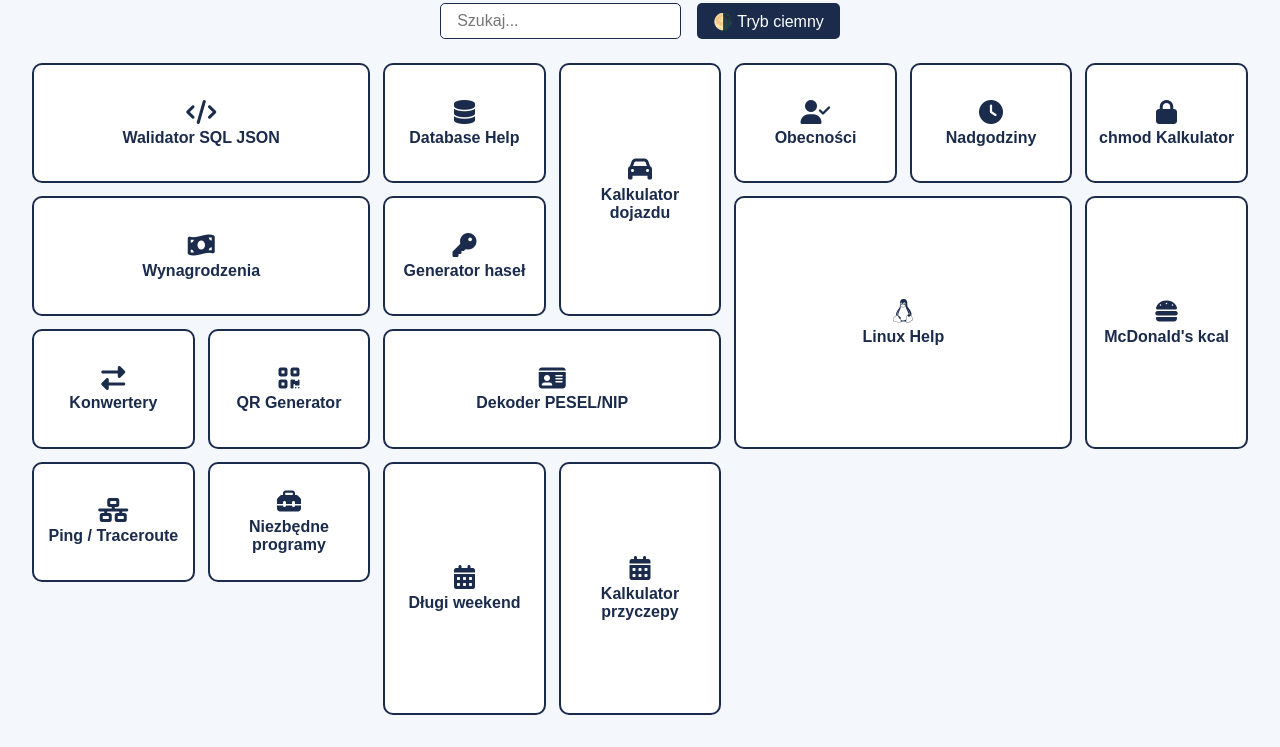
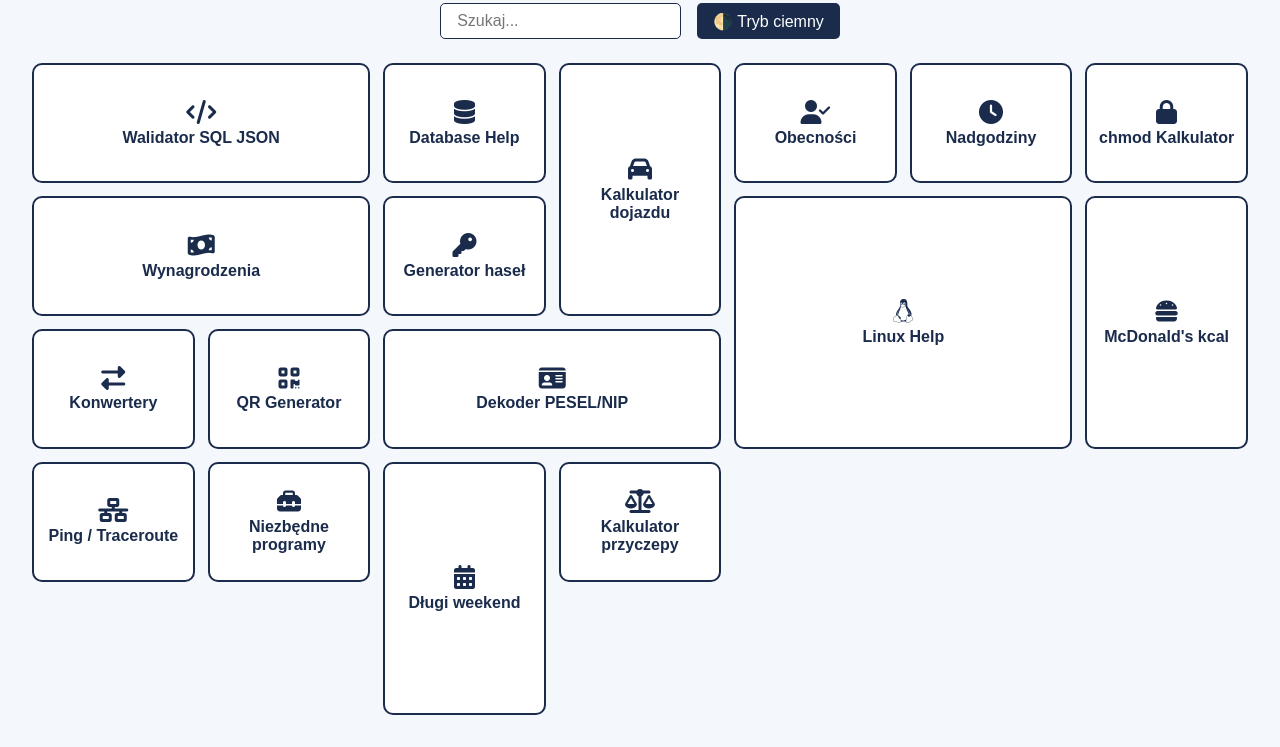
Before and after one commit to krzysztofadamjak/strglownaniezbednikit, a plain HTML site: page index.html in a window 1280 px wide. Shown: the part 111-858 px from the top of the page. Drawn offline with Linux system fonts and the light colour scheme.

Commit message:
Update index.html

```diff
--- a/index.html
+++ b/index.html
@@ -135,7 +135,7 @@
   <a href="https://www.niezbednikit.pl/start/ping-traceroute-online" class="tile" target="_blank"><i class="fas fa-network-wired"></i>Ping / Traceroute</a>
   <a href="https://www.niezbednikit.pl/start/niezb%C4%99dne-programy" class="tile" target="_blank"><i class="fas fa-toolbox"></i>Niezbędne programy</a>
   <a href="https://www.niezbednikit.pl/start/d%C5%82ugi-weekend" class="tile tall" target="_blank"><i class="fas fa-calendar-alt"></i>Długi weekend</a>
-  <a href="https://www.niezbednikit.pl/start/kalkulator-przyczepy" class="tile tall" target="_blank"><i class="fas fa-calendar-alt"></i>Kalkulator przyczepy</a>
+  <a href="https://www.niezbednikit.pl/start/kalkulator-przyczepy" class="tile" target="_blank"><i class="fas fa-scale-balanced"></i>Kalkulator przyczepy</a>
 </div>
 
 <script>
```
